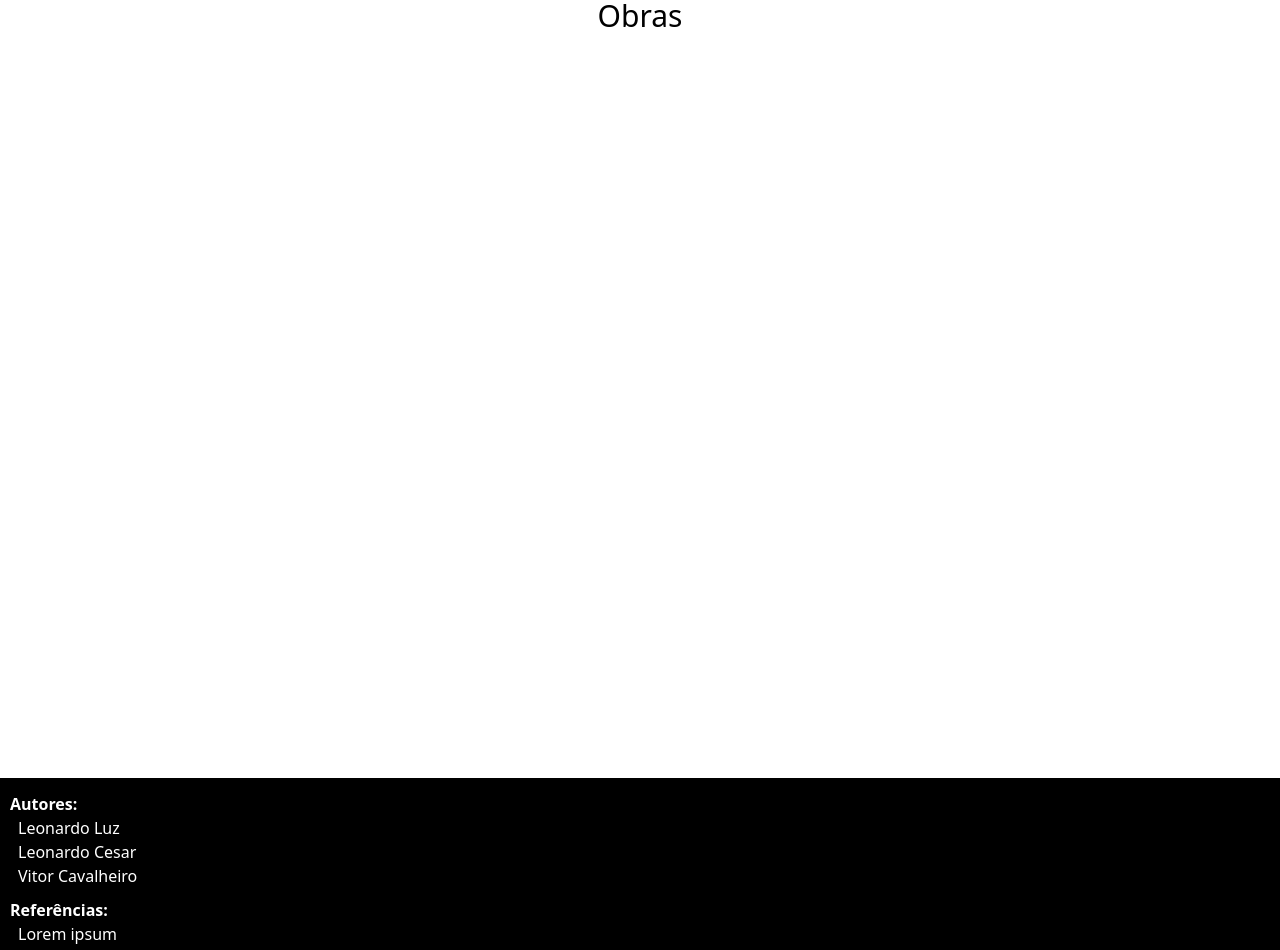
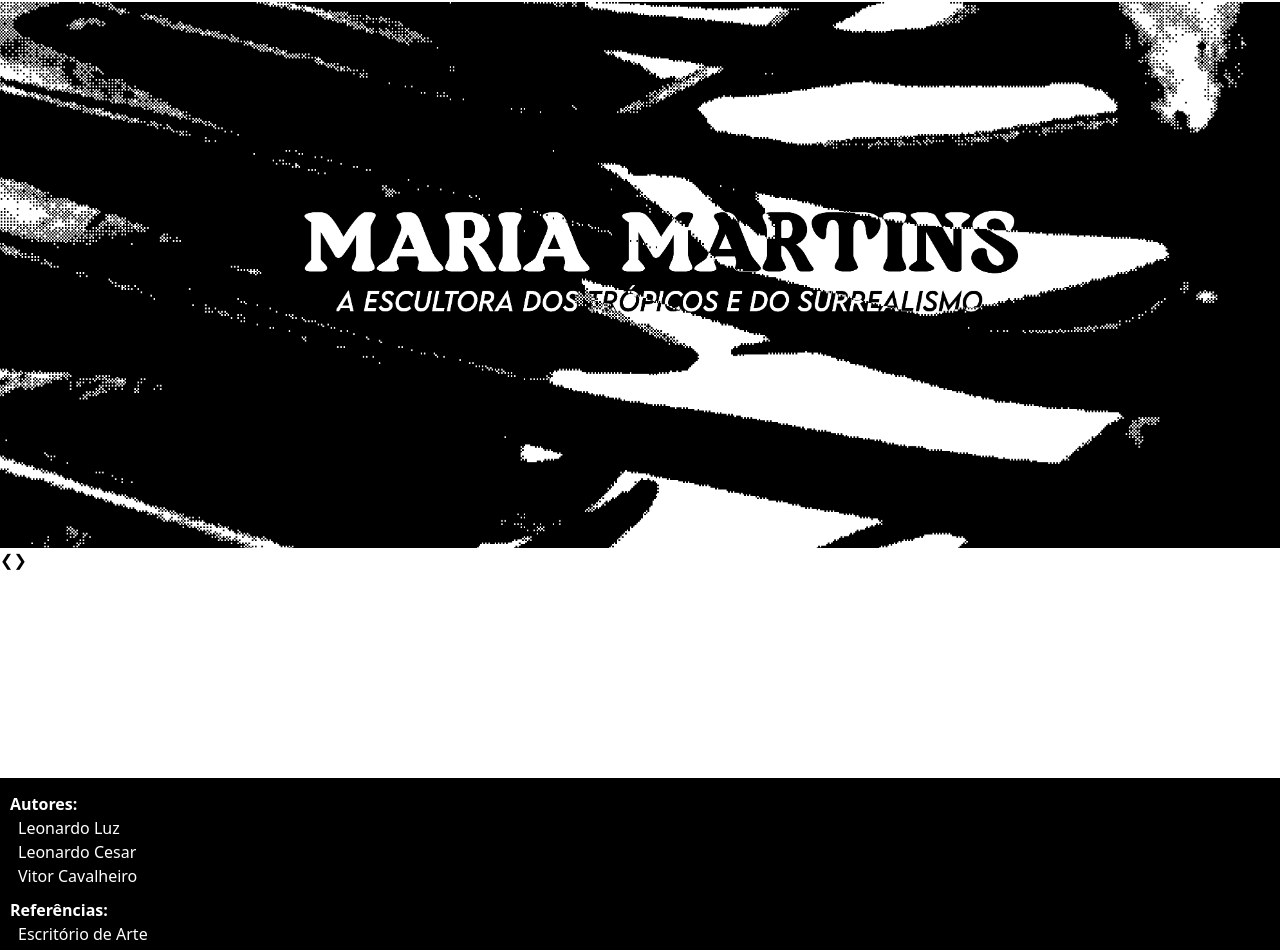
Before and after one commit to leonardoDluz/maria-martins, a React (Vite) app: page / in a window 1280 px wide. Shown: the part 1622-2572 px from the top of the page. Built offline with nearby package versions, Linux system fonts and the light colour scheme.

Commit message:
Adição do slider

```diff
--- a/src/App.tsx
+++ b/src/App.tsx
@@ -1,7 +1,7 @@
 import { Banner } from "./components/Banner"
 import { Footer } from "./components/Footer"
-import { Obras } from "./components/Obras"
 import { Sobre } from "./components/Sobre"
+import Obras from "./components/Obras"
 
 function App() {
 
--- a/src/components/Footer.tsx
+++ b/src/components/Footer.tsx
@@ -12,9 +12,9 @@ export function Footer() {
       <div>
         <h5 className="font-bold">Referências:</h5>
         <ul className="pl-2">
-          <li><a href="#">Lorem ipsum</a></li>
-          <li><a href="#">Lorem ipsum</a></li>
-          <li><a href="#">Lorem ipsum</a></li>
+          <li><a href="https://www.escritoriodearte.com/artista/maria-martins">Escritório de Arte</a></li>
+          <li><a href="https://mam.rio/artistas/maria-martins/">Museu de Arte Moderna - Rio de Janeiro</a></li>
+          <li><a href="https://enciclopedia.itaucultural.org.br/pessoas/6133-maria-martins/obras">Enciclopédia Itaú Cultural</a></li>
         </ul>
       </div>
     </footer>
--- a/src/components/Obras.tsx
+++ b/src/components/Obras.tsx
@@ -1,11 +1,56 @@
-export function Obras() {
+import React, { useState } from 'react';
+
+const Slideshow: React.FC = () => {
+  const [slideIndex, setSlideIndex] = useState(1);
+
+  const images = [
+    { src: '/maria-martins/src/assets/maria_martins.png', alt: 'Snow-capped mountains' },
+    { src: '/maria-martins/src/assets/maria.webp', alt: 'City lights at night' },
+    { src: '/maria-martins/src/assets/maria_martins.png', alt: 'Mountain landscape' },
+    { src: '/maria-martins/src/assets/maria_martins.png', alt: 'Forest path' }
+  ];
+
+  const plusDivs = (n: number) => {
+    setSlideIndex(prevIndex => {
+      const newIndex = prevIndex + n;
+      if (newIndex > images.length) return 1;
+      if (newIndex < 1) return images.length;
+      return newIndex;
+    });
+  };
+
   return (
-    <section className="py-5 flex flex-col items-center h-[100vh]">
-      <h2 className="text-3xl pb-2.5">Obras</h2>
-      <div className="w-full bg-gray-300">
+    <div className="h-[100vh]">
+      <h2 className="w3-center">Obras</h2>
 
+      <div className="w3-content w3-display-container">
+        {images.map((image, index) => (
+          <img
+            key={index}
+            className="mySlides w-full"
+            src={image.src}
+            alt={image.alt}
+            style={{
+              display: slideIndex === index + 1 ? 'block' : 'none',
+            }}
+          />
+        ))}
+
+        <button
+          className="w3-button w3-black w3-display-left"
+          onClick={() => plusDivs(-1)}
+        >
+          &#10094;
+        </button>
+        <button
+          className="w3-button w3-black w3-display-right"
+          onClick={() => plusDivs(1)}
+        >
+          &#10095;
+        </button>
       </div>
+    </div>
+  );
+};
 
-    </section>
-  )
-}
+export default Slideshow;
--- a/src/components/ScrollNavigation.tsx
+++ /dev/null
@@ -1,5 +0,0 @@
-export default function ScrollNavigation() {
-    return (
-        console.log(window.scrollY)
-    )
-}
```
